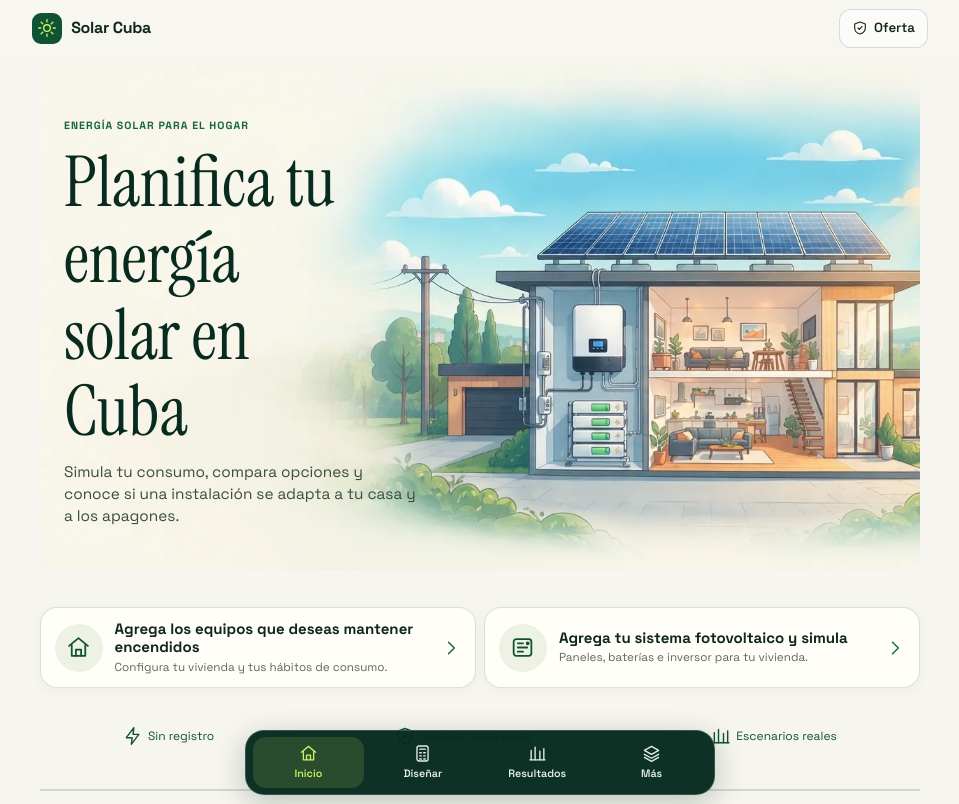
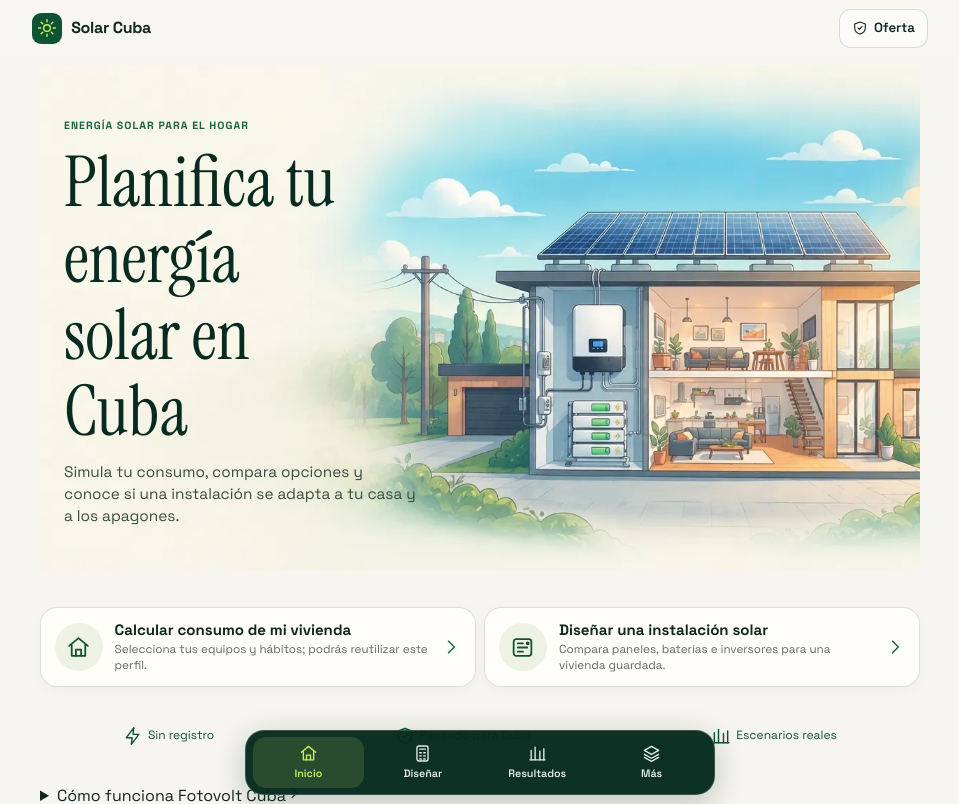
Before and after one commit to marcoschmmath/Fotovolt_Cuba, a React (Vite) app: page / in a window 1280 px wide. Shown: the top 804 px of the page, without its empty margins (160-1119 px from the left). Built offline with nearby package versions, Linux system fonts and the light colour scheme.

Commit message:
Simplify homepage actions and collapse onboarding explainer

```diff
--- a/src/screens/Home.tsx
+++ b/src/screens/Home.tsx
@@ -20,6 +20,8 @@ export function Home({ navigate }: { navigate: (path: string) => void }) {
   const households = state.households;
   const installations = state.installations;
   const simulations = state.simulations;
+  const currentHousehold = households.find((h) => h.id === state.activeHouseholdId) ?? households[0] ?? null;
+  const openHousehold = () => navigate(currentHousehold ? `/hogar?id=${currentHousehold.id}` : '/hogar');
 
   const duplicateHousehold = (id: string) => {
     const source = households.find((h) => h.id === id);
@@ -84,16 +86,16 @@ export function Home({ navigate }: { navigate: (path: string) => void }) {
       </section>
 
       <div className="home-action-list" aria-label="Comenzar">
-        <button type="button" className="home-action-card" onClick={() => navigate('/hogar')}>
+        <button type="button" className="home-action-card home-action-card--primary" onClick={openHousehold}>
           <span className="home-action-card__icon"><Icon name="home" size={25} /></span>
           <span className="home-action-card__copy">
-            <strong>Agrega los equipos que deseas mantener encendidos</strong>
-            <small>Configura tu vivienda y tus hábitos de consumo.</small>
+            <strong>Calcular consumo de mi vivienda</strong>
+            <small>Selecciona tus equipos y hábitos; podrás reutilizar este perfil.</small>
           </span>
           <Icon name="chevron" size={20} />
         </button>
         <button type="button" className="home-action-card" onClick={() => {
-          const household = households.find((h) => h.id === state.activeHouseholdId) ?? households[0];
+          const household = currentHousehold;
           if (!household) {
             navigate('/hogar');
             return;
@@ -103,8 +105,8 @@ export function Home({ navigate }: { navigate: (path: string) => void }) {
         }}>
           <span className="home-action-card__icon"><Icon name="inverter" size={25} /></span>
           <span className="home-action-card__copy">
-            <strong>Agrega tu sistema fotovoltaico y simula</strong>
-            <small>Paneles, baterías e inversor para tu vivienda.</small>
+            <strong>Diseñar una instalación solar</strong>
+            <small>Compara paneles, baterías e inversores para una vivienda guardada.</small>
           </span>
           <Icon name="chevron" size={20} />
         </button>
@@ -117,7 +119,9 @@ export function Home({ navigate }: { navigate: (path: string) => void }) {
       </div>
 
       {/* 2. Qué resuelve, en tres pasos (sin tarjetas repetidas) */}
-      <ol className="home-flow">
+      <details className="home-how">
+        <summary><span>Cómo funciona Fotovolt Cuba</span><Icon name="chevron" size={16} /></summary>
+        <ol className="home-flow">
         <li>
           <span className="home-flow__n" aria-hidden="true">1</span>
           <div>
@@ -139,7 +143,8 @@ export function Home({ navigate }: { navigate: (path: string) => void }) {
             <p>Pega lo que te ofrecen y te digo, con tus números, si sirve en tu casa.</p>
           </div>
         </li>
-      </ol>
+        </ol>
+      </details>
 
       <section className="stack" aria-labelledby="mis-viviendas">
         <div className="row row--between">
```
